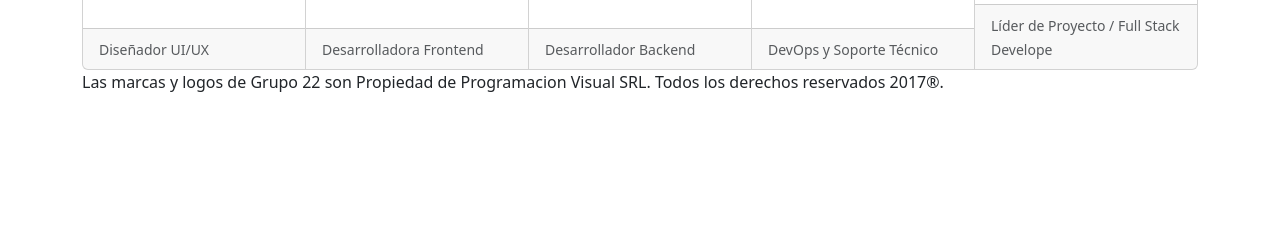
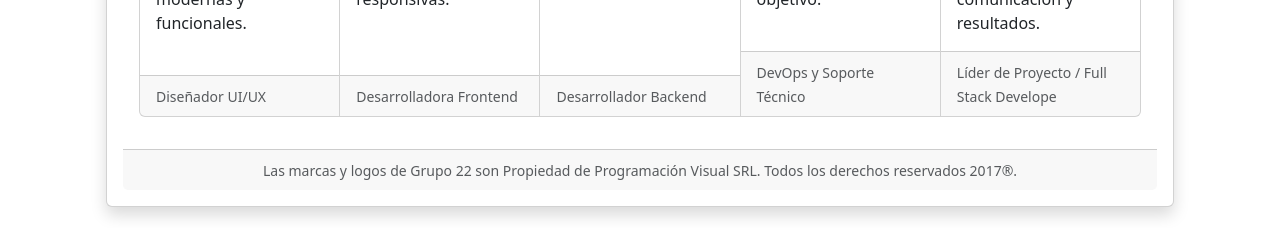
Before and after one commit to Chris213-boop/pv_tp5_grupo22, a React (Vite) app: page /Nosotros in a window 1280 px wide. Shown: the part 668-896 px from the top of the page. Before the commit the page ends 800 px from the top, so only its background shows below. Built offline with nearby package versions, Linux system fonts and the light colour scheme.

Commit message:
Incorporo mejoras en Nosotros.jsx, Torres Cintia Cristina

```diff
--- a/src/assets/pages/Nosotros.jsx
+++ b/src/assets/pages/Nosotros.jsx
@@ -3,7 +3,8 @@ import CardGroup from 'react-bootstrap/CardGroup';
 
 function Nosotros() {
     return (
-        <div>
+        <Card className="m-4 p-3 shadow">
+            <Card.Body>
                 <Card.Title>Nosotros</Card.Title>
                 <Card.Text>
                     Somos un equipo de cinco personas apasionadas por la creatividad, la innovación y el trabajo en equipo. Cada uno aporta sus habilidades únicas para dar vida a este proyecto, combinando diseño, programación, contenido y visión estratégica.
@@ -76,11 +77,13 @@ function Nosotros() {
                         </Card.Footer>
                     </Card>
                 </CardGroup>
-        <footer>
-            Las marcas y logos de Grupo 22 son Propiedad de Programacion Visual SRL.
-            Todos los derechos reservados 2017®.
-        </footer>
-        </div>
+            </Card.Body>
+            <Card.Footer className="text-center mt-3">
+                <small className="text-muted">
+                    Las marcas y logos de Grupo 22 son Propiedad de Programación Visual SRL. Todos los derechos reservados 2017®.
+                </small>
+            </Card.Footer>
+        </Card>
     );
 }
 
```
Lines whose indentation alone changed are shown as unchanged.
